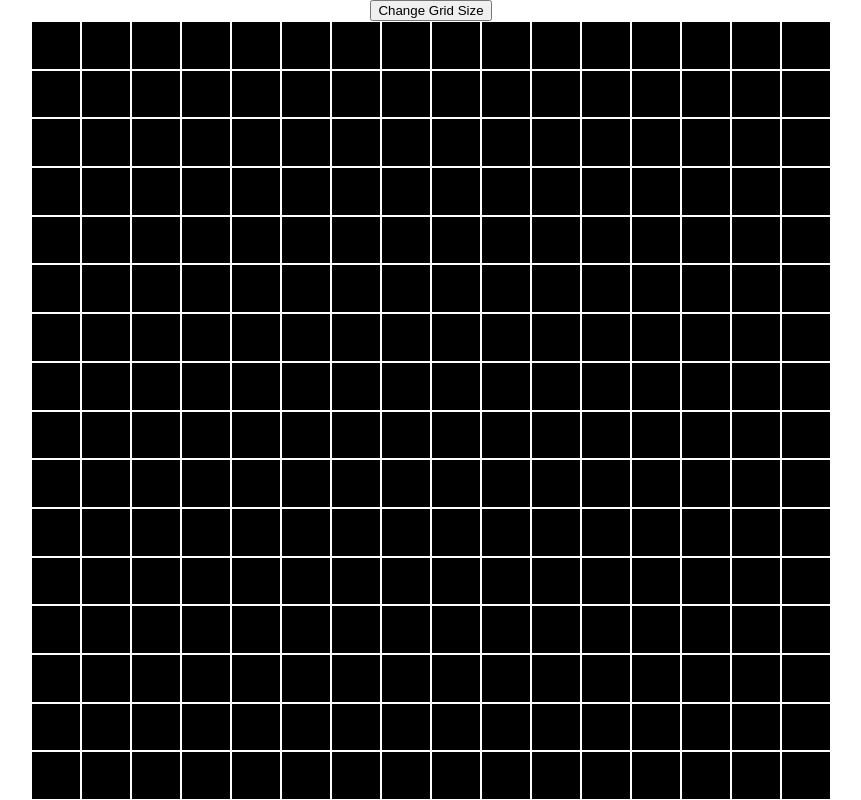
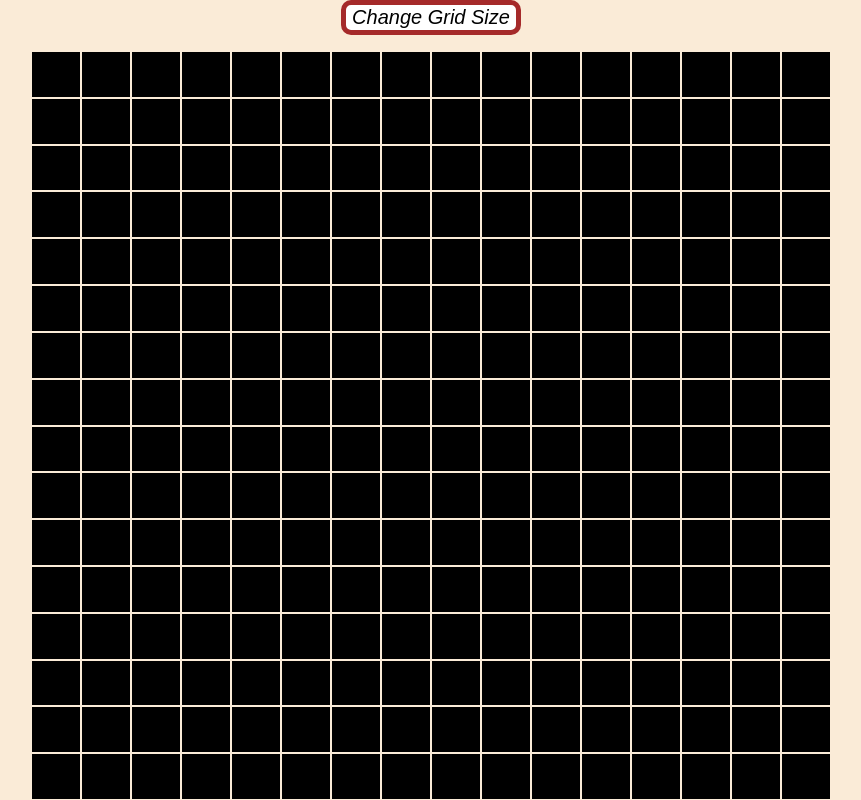
Before and after one commit to BlueRedBlueYellow/etch-a-sketch, a plain HTML site: page index.html in a window 1280 px wide. Shown: the whole page, without its empty margins (209-1070 px from the left). Drawn offline with Linux system fonts and the light colour scheme.

Commit message:
Style webpage, color it dark red and antique white

```diff
--- a/style.css
+++ b/style.css
@@ -8,6 +8,7 @@ html {
 body {
     margin: 0;
     padding: 0;
+    background-color: antiquewhite;
 }
 
 #content {
@@ -17,6 +18,18 @@ body {
     flex-direction: column;
     justify-content: center;
     align-items: center;
+    gap: 16px;
+}
+
+#grid-size-button {
+    font: italic 20px Arial, Helvetica, sans-serif;
+    border: solid 5px brown;
+    border-radius: 10px;
+    background-color: white;
+}
+
+#grid-size-button:hover {
+    background-color: lightgray;
 }
 
 #grid {
@@ -38,5 +51,5 @@ body {
 }
 
 .hovered {
-    background-color: lime;
+    background-color: brown;
 }
```
